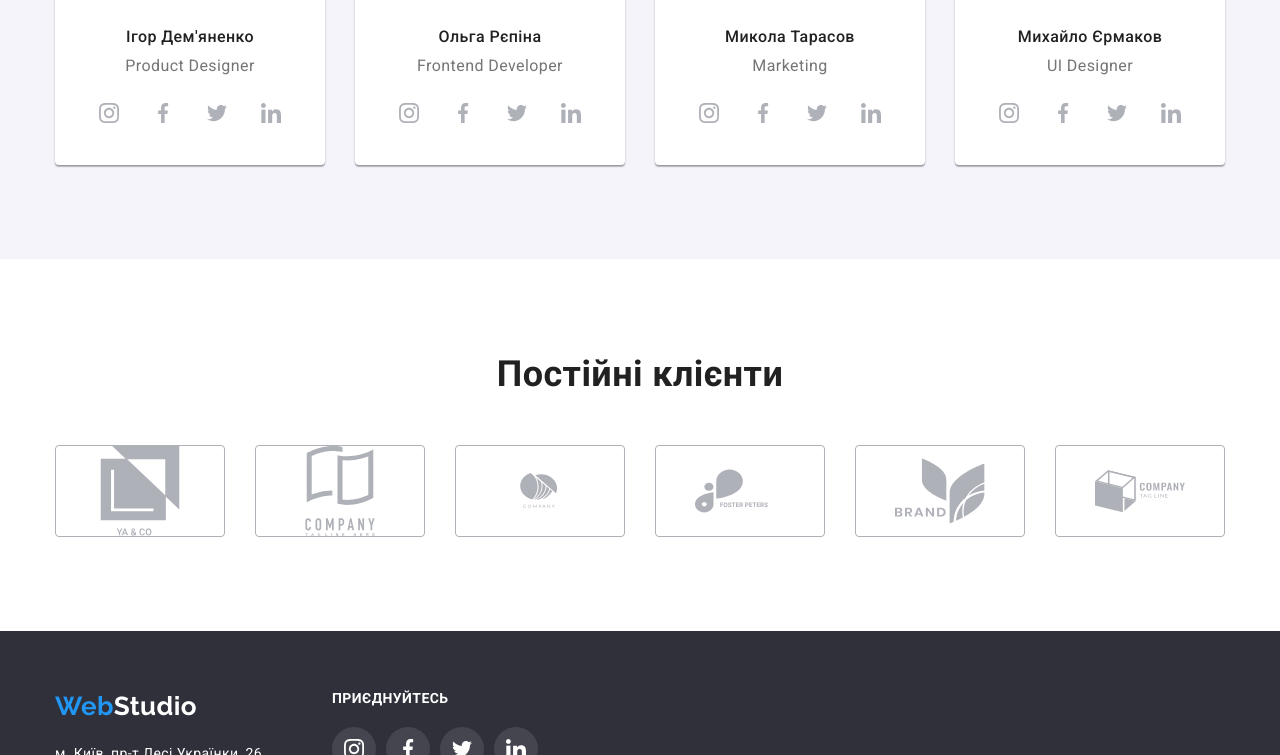
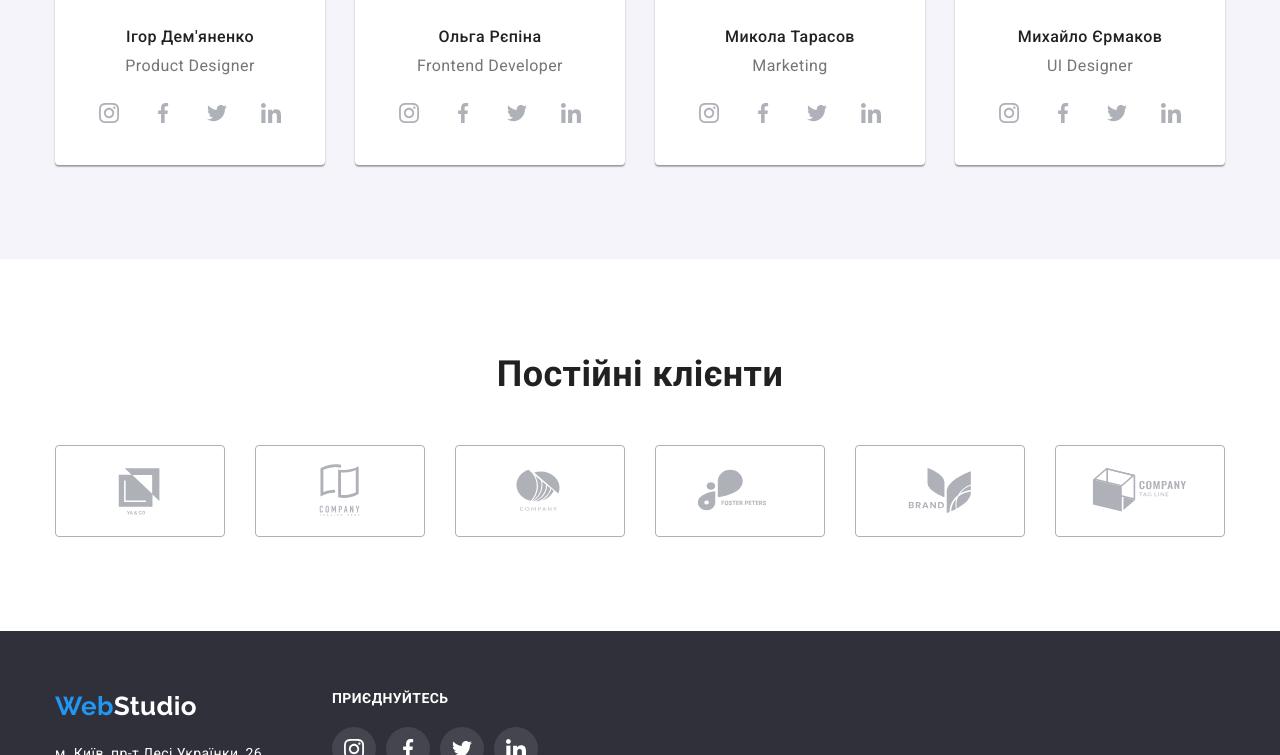
Before and after one commit to Ivanka1905/goit-markup-hw-04, a plain HTML site: page index.html in a window 1280 px wide. Shown: the part 2045-2800 px from the top of the page. Drawn offline with nearby package versions, Linux system fonts and the light colour scheme.

Commit message:
додано svg

```diff
--- a/css/styles.css
+++ b/css/styles.css
@@ -271,6 +271,8 @@ header .link:hover, header .link:focus{
 }
 .our-clients-bg{
     display: flex;
+    justify-content: center;
+    align-items: center;
     width: 170px;
     height: 92px;
     border: 1px solid #AFB1B8;
@@ -280,10 +282,10 @@ header .link:hover, header .link:focus{
 .our-clients-logo{
     fill: #AFB1B8;
 }
-.icon-logo1{
+/* .icon-logo1{
     width: 41px;
     height: 46px;
-}
+} */
 .our-clients-bg:hover .our-clients-logo, .our-clients-bg:focus .our-clients-logo{
     fill:var(--accent-color);
     border: 1px solid var(--accent-color);
@@ -358,7 +360,8 @@ address {
     background-color: var(--accent-color);
 }
 
-/* сторінка портфоліо */
+/* --------СТОРІНКА ПОРТФОЛІО ------------*/
+
 /* кнопки фільтра */
 .header-border {
     border-bottom: 1px solid #ECECEC;
@@ -394,15 +397,12 @@ address {
     flex-wrap: wrap;
     gap: 30px;
 }
-.examples-cards{
-    flex-basis: calc((100% - 60px) / 3);
-    }
-    /* width: 370px;} */
-    /* margin-right: 30px;
-    margin-bottom: 30px;
-} */
-/* .examples-cards:nth-child(3n) {margin-right: 0;}
-.examples-cards:n     */
+
+.examples-cards:hover{
+box-shadow: 0px 1px 1px rgba(0, 0, 0, 0.12),
+0px 4px 4px rgba(0, 0, 0, 0.06),
+1px 4px 6px rgba(0, 0, 0, 0.16);}
+
 .examples-description {
     display: block;
     padding: 20px 24px;
--- a/index.html
+++ b/index.html
@@ -32,12 +32,12 @@
                 <li>
                     <a href="mailto:info@devstudio.com" class="link header-contacts-link">
                         <svg class="icon-envelope" width="16" height="12">
-                            <use href="./images/sprite.svg#icon-envelope"></use>
+                            <use href="./images/sprite2.svg#icon-envelope"></use>
                         </svg>info@devstudio.com</a>
                 </li>
                 <li><a href="tel:+380961111111" class="link header-contacts-link">
-                        <svg class="icon-envelope" width="12" height="16">
-                            <use href="./images/sprite.svg#icon-smartphone"></use>
+                        <svg class="icon-envelope" width="10" height="16">
+                            <use href="./images/sprite2.svg#icon-smartphone"></use>
                         </svg>+38 096 111 11 11</a></li>
             </ul>
         </div>
@@ -208,33 +208,33 @@
                 <h2 class="title">Постійні клієнти</h2>
                 <ul class="list our-clients">
                     <li><a href="#" class="our-clients-bg">
-                            <svg>
-                                <use href="./images/sprite.svg#icon-logo1" class="our-clients-logo"></use>
+                            <svg width="106" height="60">
+                                <use href="./images/sprite2.svg#icon-logo1" class="our-clients-logo"></use>
                             </svg>
                         </a></li>
                     <li><a href="#" class="our-clients-bg">
-                            <svg>
-                                <use href="./images/sprite.svg#icon-logo2" class="our-clients-logo"></use>
+                            <svg width="106" height="60">
+                                <use href="./images/sprite2.svg#icon-logo2" class="our-clients-logo"></use>
                             </svg>
                         </a></li>
                     <li><a href="#" class="our-clients-bg">
-                            <svg>
-                                <use href="./images/sprite.svg#icon-logo3" class="our-clients-logo"></use>
+                            <svg width="106" height="60">
+                                <use href="./images/sprite2.svg#icon-logo3" class="our-clients-logo"></use>
                             </svg>
                         </a></li>
                     <li><a href="#" class="our-clients-bg">
-                            <svg>
-                                <use href="./images/sprite.svg#icon-logo4" class="our-clients-logo"></use>
+                            <svg width="106" height="60">
+                                <use href="./images/sprite2.svg#icon-logo4" class="our-clients-logo"></use>
                             </svg>
                         </a></li>
                     <li><a href="#" class="our-clients-bg">
-                            <svg>
-                                <use href="./images/sprite.svg#icon-logo5" class="our-clients-logo"></use>
+                            <svg width="106" height="60">
+                                <use href="./images/sprite2.svg#icon-logo5" class="our-clients-logo"></use>
                             </svg>
                         </a></li>
                     <li><a href="#" class="our-clients-bg">
-                            <svg>
-                                <use href="./images/sprite.svg#icon-logo6" class="our-clients-logo"></use>
+                            <svg width="106" height="60">
+                                <use href="./images/sprite2.svg#icon-logo6" class="our-clients-logo"></use>
                             </svg>
                         </a></li>
                 </ul>
```
Also changed, not shown: portfolio.html (+10 -3 lines), images/sprite2.svg (added).
